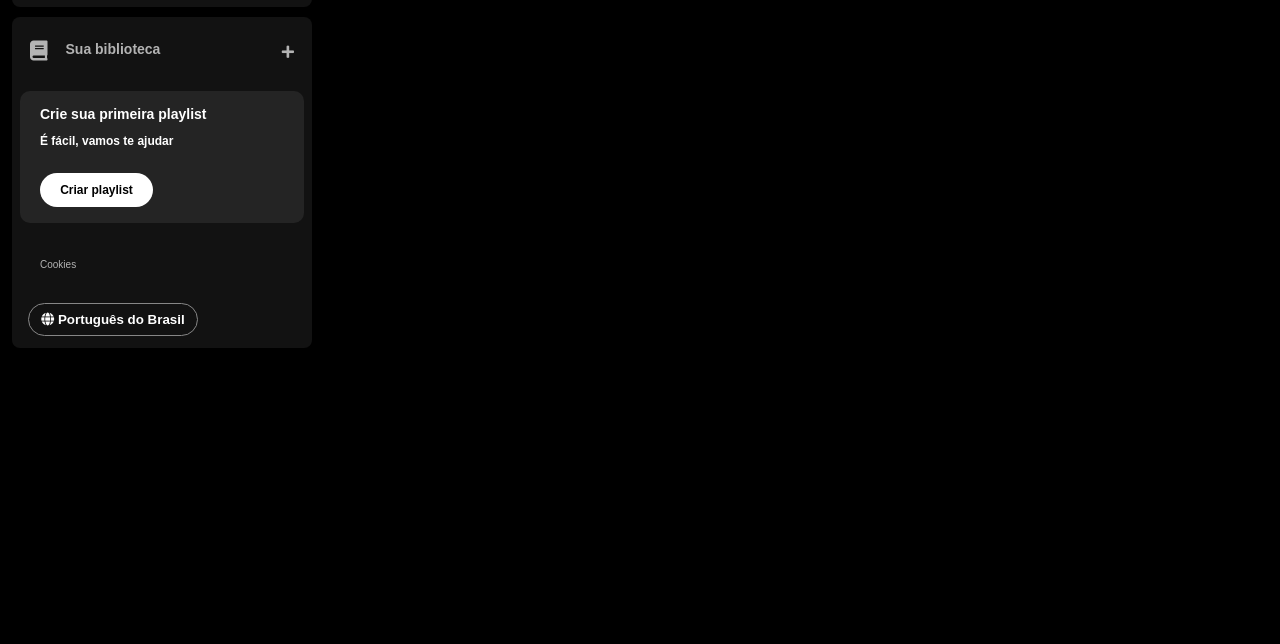
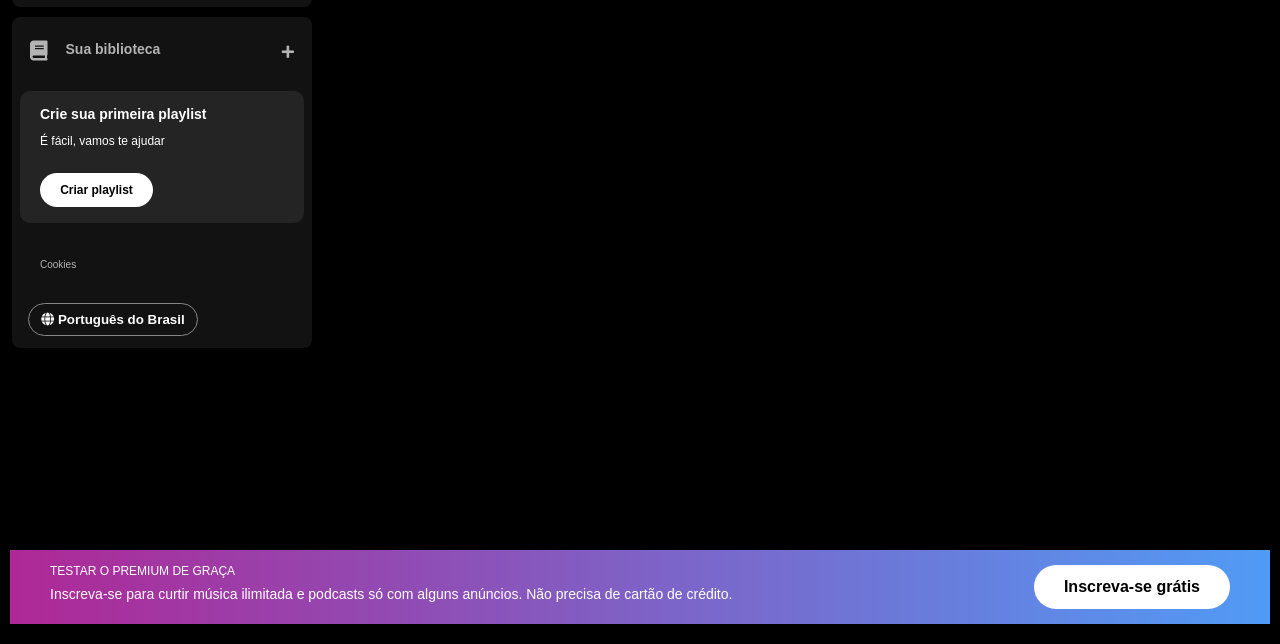
Before and after one commit to AdemirStefanski/ProjSpotify, a plain HTML site: page index.html in a window 1280 px wide. Shown: the part 166-810 px from the top of the page. Drawn offline with Linux system fonts and the light colour scheme; files whose address does not match are found by name.

Commit message:
added the footer, correcting sidebar spacing and alignment

```diff
--- a/index.html
+++ b/index.html
@@ -99,6 +99,21 @@
       </div>
     </main>
 
+    <footer class="indexfooter">
+      <div class="footercontainer">
+        <div class="footertext">
+          <span id="texttop">Testar o Premium de graça</span>
+          <span id="textbot">Inscreva-se para curtir música ilimitada e podcasts só com alguns anúncios. Não precisa de cartão de crédito.</span>
+        </div>
+        <div class="footerbutton">
+          <!-- <button type="button">Inscreva-se grátis</button> -->
+          Inscreva-se grátis
+
+        </div>
+      </div>
+
+    </footer>
+
 
   </body>
 </html>
--- a/src/styles/main-content.css
+++ b/src/styles/main-content.css
@@ -3,7 +3,7 @@
 .main-container {
   max-width: 80vw;
   height: 100vh;
-  margin-left: 320px;
+  margin-left: 310px;
   margin-right: 56px;
 }
 
--- a/src/styles/sidebar-footer.css
+++ b/src/styles/sidebar-footer.css
@@ -119,7 +119,7 @@ body {
 }
 
 .section-playlist__content .subtitle{
-  font-weight: 500px;
+  font-weight: 500;
   font-size: 12px;
 
 }
@@ -167,3 +167,57 @@ body {
   padding: 8px;
   border-radius: 20px;
 }
+
+.footercontainer {
+  position: fixed;
+  bottom: 0;
+  left: 0;
+  right: 0;
+  padding: 15px 40px;
+  display: flex;
+  justify-content: space-between;
+  background: linear-gradient(to right, #ae2896, #509bf5);
+  cursor: pointer;
+  margin-bottom: 10px;
+  margin-left: 10px;
+  margin-right: 10px;
+}
+
+.footertext{
+  flex-shrink: 0;
+  display: flex;
+  flex-direction: column;
+}
+
+#texttop {
+  color: #fff;
+  text-transform: uppercase;
+  font-weight: 400;
+  font-size: 12px;
+  margin-bottom: 10px;
+}
+
+#textbot{
+ color: #fff;
+ font-weight: 500;
+ font-size: 14px;
+
+}
+
+.footerbutton {
+  background-color: #fff;
+  color: #000000;
+  font-size: 16px;
+  font-weight: bold;
+  padding: 14px 30px;
+  border: 0;
+  border-radius: 40px;
+  cursor: pointer;
+  flex-shrink: 0;
+
+}
+
+.footerbutton:hover {
+  scale: 1.05;
+
+}
--- a/src/styles/vars.css
+++ b/src/styles/vars.css
@@ -6,5 +6,5 @@
   /* COLORS */
 
   --bg-icon: #131313;
-  --bg-arrow-color: rgba(0,0,07)
+  --bg-arrow-color: rgba(0,0,07);
 }
```
